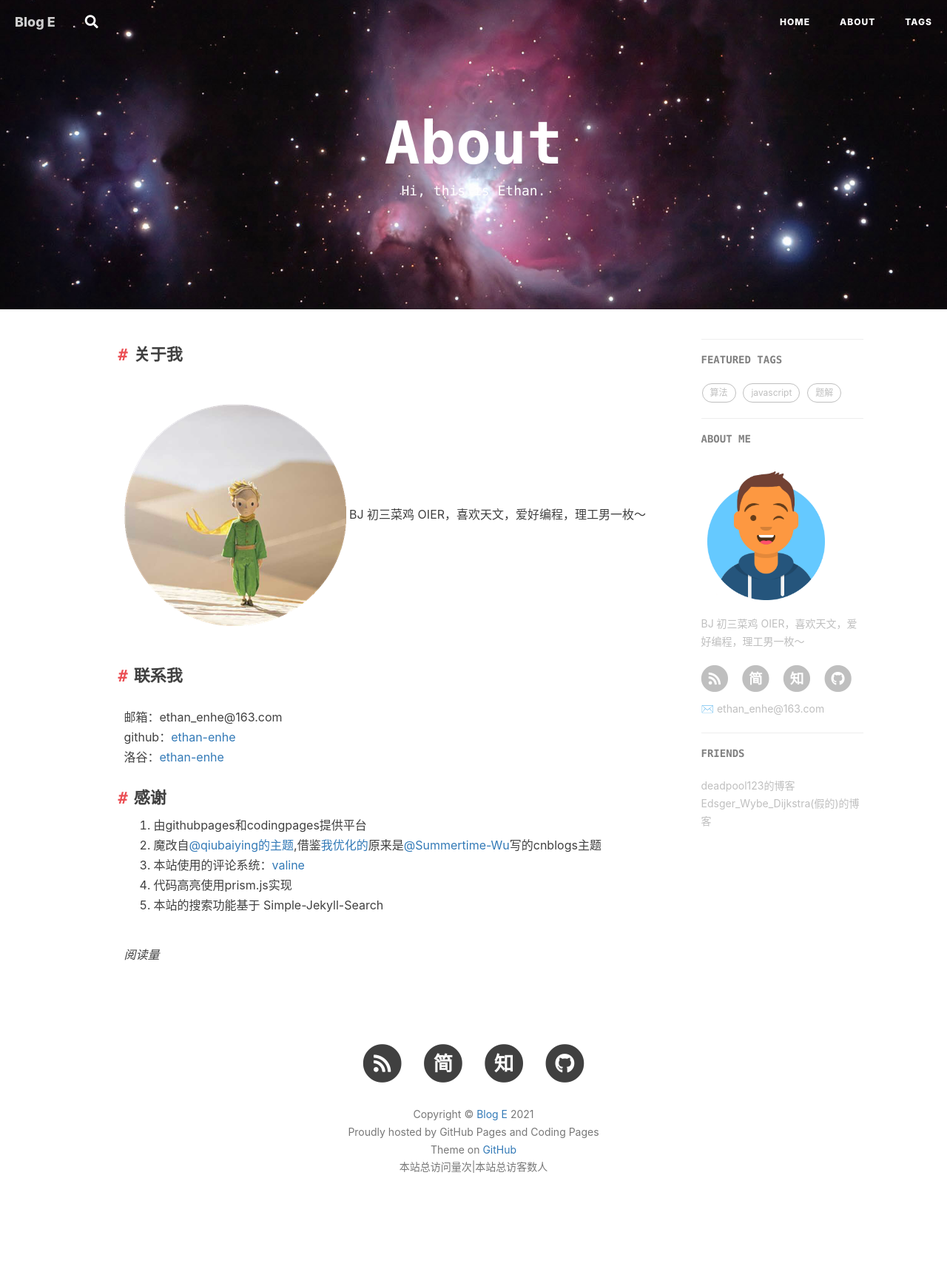
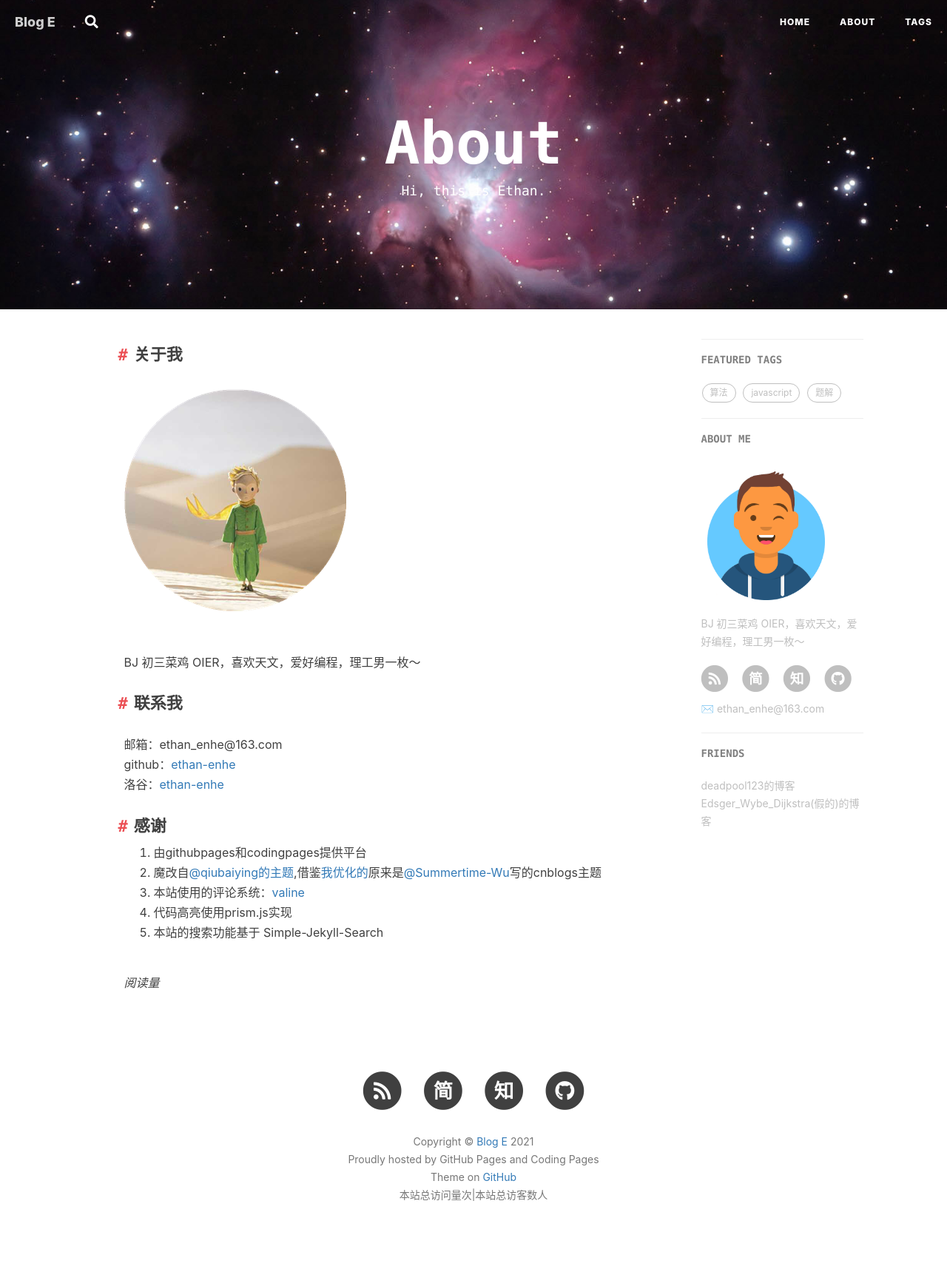
Before and after one commit to ethan-enhe/ethan-enhe.github.io, a Jekyll site: the page built from about.html, in a window 1280 px wide. Shown: the whole page at 74% size. Built offline with Jekyll 4.4.1, drawn with Linux system fonts in a browser that asks for light colours; nearby versions of some CDN libraries; comment, search, counter and statistics services are not loaded; before the commit the page ends 1681 px from its top, so only the background shows below that.

Commit message:
fix aboutpage

```diff
--- a/about.html
+++ b/about.html
@@ -10,8 +10,8 @@ header-img: "img/home-bg-m42.jpg"
 <div class="zh post-container">
 	<!--copied from markdown -->
 	<h2 id="关于我">关于我</h2>
-	<p><img src="/img/advartar-littleprince.png" alt="Ethan Zhou的头像">
-	BJ 初三菜鸡 OIER，喜欢天文，爱好编程，理工男一枚～</p>
+	<img src="/img/advartar-littleprince.png" alt="Ethan Zhou的头像">
+	<p>BJ 初三菜鸡 OIER，喜欢天文，爱好编程，理工男一枚～</p>
 	<h2 id="联系我">联系我</h2>
 	<p>邮箱：ethan_enhe@163.com</br>github：<a href="https://github.com/ethan-enhe">ethan-enhe</a></br>洛谷：<a href="https://www.luogu.com.cn/user/124740">ethan-enhe</a></p>
 	<h2 id="感谢">感谢</h2>
```
